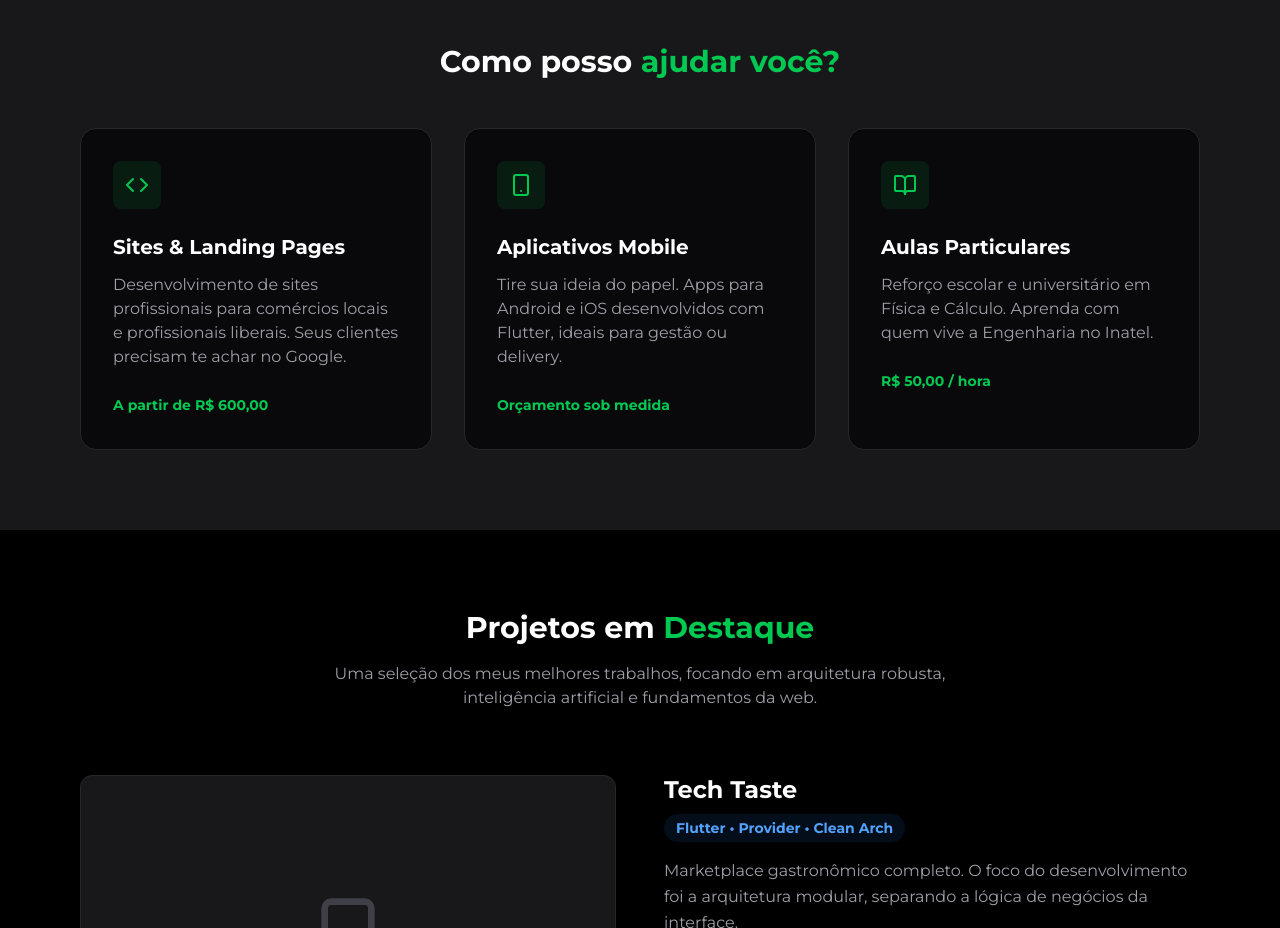
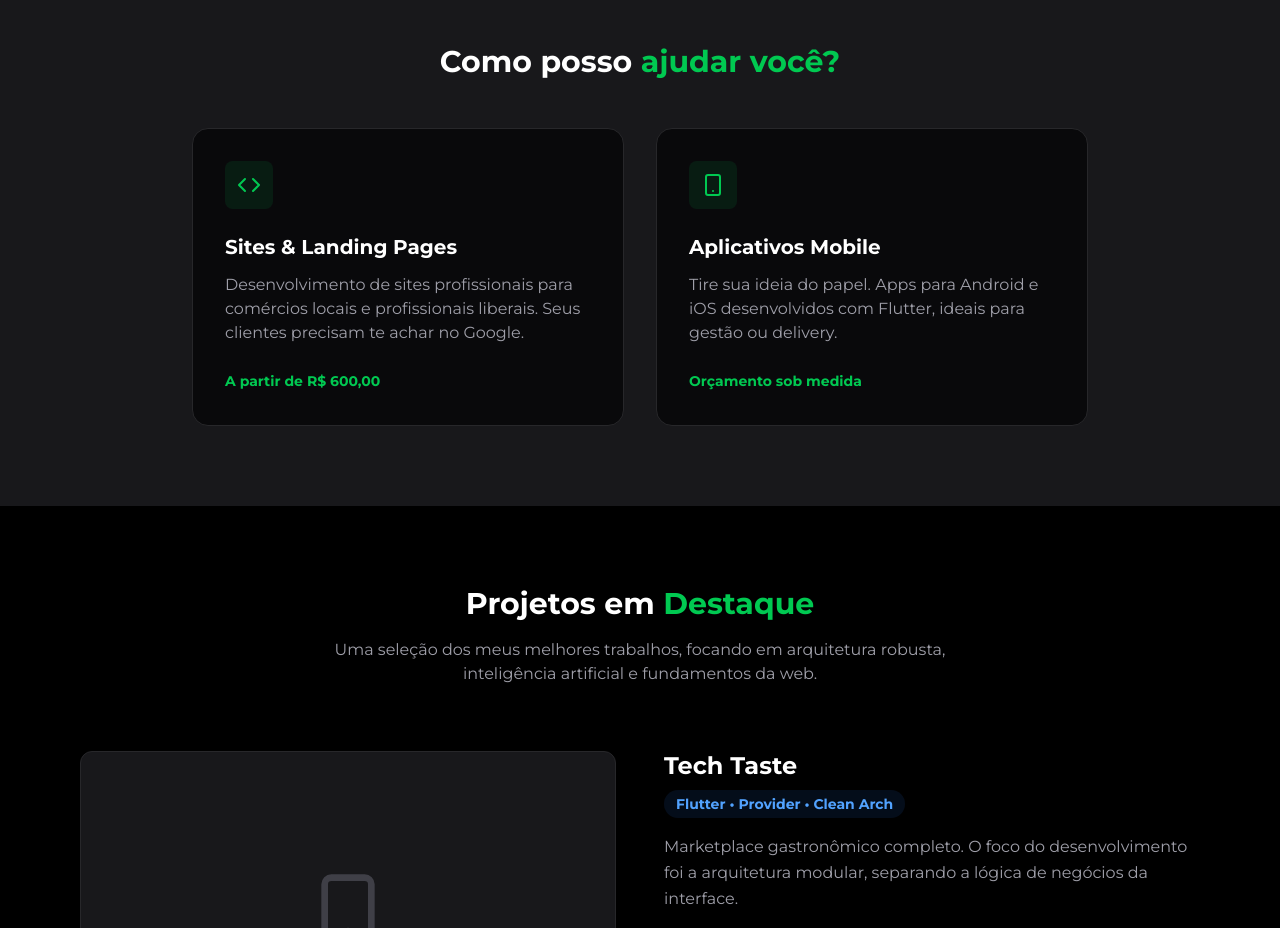
Before and after one commit to LucasDavid80/portifolio-lucas, a Next.js app in the folder frontend/: page / in a window 1280 px wide. Shown: the part 840-1768 px from the top of the page. Built offline with nearby package versions, Linux system fonts and the light colour scheme.

Commit message:
feat(frontend): remover ícone 'BookOpen' e ajustar layout da seção de serviços

```diff
--- a/frontend/src/components/Servicos.tsx
+++ b/frontend/src/components/Servicos.tsx
@@ -1,4 +1,4 @@
-import { Code, Smartphone, BookOpen } from 'lucide-react'; // Ícones bonitos
+import { Code, Smartphone } from 'lucide-react'; // Removi o 'BookOpen' pois não será mais usado
 
 export default function Servicos() {
     return (
@@ -9,7 +9,8 @@ export default function Servicos() {
                     Como posso <span className="text-green-500">ajudar você?</span>
                 </h2>
 
-                <div className="grid grid-cols-1 md:grid-cols-3 gap-8">
+                {/* ALTERADO: De grid-cols-3 para grid-cols-2 e adicionado max-w-4xl para centralizar */}
+                <div className="grid grid-cols-1 md:grid-cols-2 gap-8 max-w-4xl mx-auto">
 
                     {/* Card 1: Freelance Web */}
                     <div className="bg-zinc-950 p-8 rounded-2xl border border-zinc-800 hover:border-green-500 transition hover:-translate-y-2">
@@ -36,9 +37,9 @@ export default function Servicos() {
                     </div>
 
                     {/* Card 3: Aulas (O dinheiro rápido) */}
-                    <div className="bg-zinc-950 p-8 rounded-2xl border border-zinc-800 hover:border-green-500 transition hover:-translate-y-2">
+                    <div style={{ display: "none" }} className="bg-zinc-950 p-8 rounded-2xl border border-zinc-800 hover:border-green-500 transition hover:-translate-y-2">
                         <div className="w-12 h-12 bg-green-500/10 flex items-center justify-center rounded-lg mb-6">
-                            <BookOpen className="text-green-500" size={24} />
+                            {/* <BookOpen className="text-green-500" size={24} /> */}
                         </div>
                         <h3 className="text-xl font-bold text-white mb-3">Aulas Particulares</h3>
                         <p className="text-zinc-400 mb-6">
```
